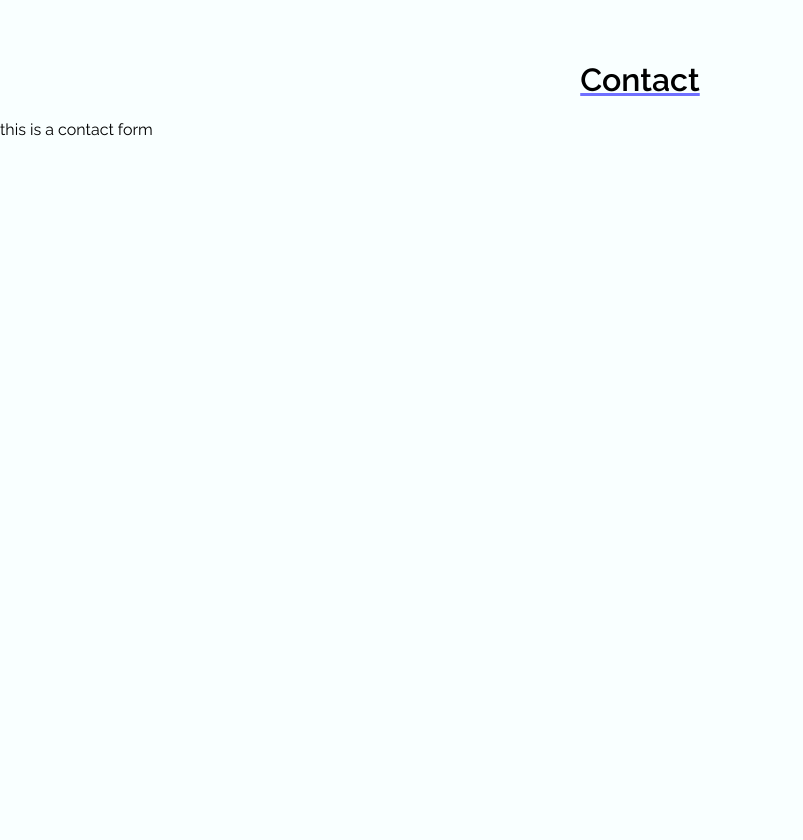
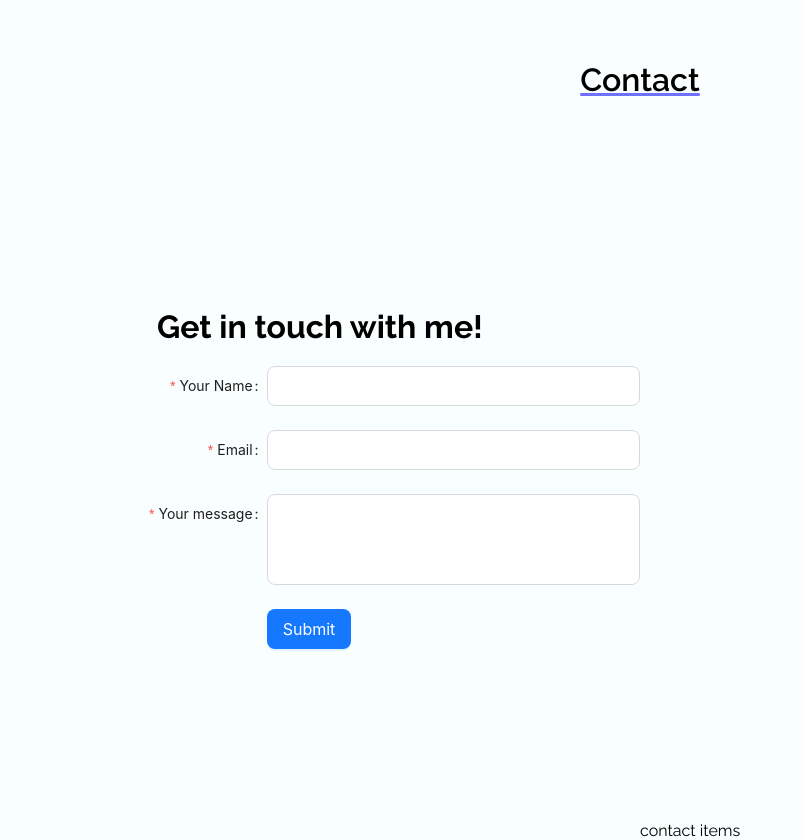
Before and after one commit to JakubSapko/JakubSapko.github.io, a React (Vite) app: page / in a window 1280 px wide. Shown: the part 3960-4800 px from the top of the page, without its empty margins (0-803 px from the left). Built offline with nearby package versions, Linux system fonts and the light colour scheme.

Commit message:
add: email contact form

```diff
--- a/package.json
+++ b/package.json
@@ -2,7 +2,7 @@
     "name": "portfolio_v2",
     "version": "0.0.0",
     "scripts": {
-        "dev": "vite --host",
+        "dev": "vite",
         "build": "tsc && vite build",
         "serve": "vite preview",
         "lint:fix": "eslint ./src --ext .jsx,.js,.ts,.tsx --quiet --fix --ignore-path ./.gitignore",
@@ -15,6 +15,9 @@
         "@egjs/grid": "^1.13.0",
         "@egjs/react-flicking": "^4.10.8",
         "@egjs/react-grid": "^1.14.0",
+        "@emailjs/browser": "^3.11.0",
+        "antd": "^5.5.1",
+        "email-js": "^2.0.2",
         "react": "^18.2.0",
         "react-dom": "^18.2.0",
         "react-icons": "^4.8.0",
--- a/src/Sections/Contact/Contact.tsx
+++ b/src/Sections/Contact/Contact.tsx
@@ -1,10 +1,14 @@
 import { ContactForm } from "../../components/ContactForm";
-
+import { ContactItems } from "../../components/ContactItems";
+import "./contact.scss";
 export const Contact = () => {
     return (
         <div id="contact" className="panel">
             <h1 className="important-text heading">Contact</h1>
-            <ContactForm />
+            <div className="contact-content">
+                <ContactForm />
+                <ContactItems />
+            </div>
         </div>
     );
 };
--- /dev/null
+++ b/src/Sections/Contact/contact.scss
@@ -0,0 +1,19 @@
+.contact-content {
+    display: grid;
+    grid-template-columns: 50% 50%;
+    height: 90%;
+    grid-template-rows: 100%;
+    grid-template-areas: "left right";
+    justify-items: start;
+    align-items: end;
+}
+
+.contact-form-container {
+    display: flex;
+    flex-direction: column;
+    justify-content: center;
+    align-items: center;
+    grid-area: left;
+    width: 100%;
+    height: 100%;
+}
--- a/src/components/ContactForm.tsx
+++ b/src/components/ContactForm.tsx
@@ -1,3 +1,117 @@
+import { useState } from "react";
+
+import { Button, Form, Input, notification } from "antd";
+import emailjs from "@emailjs/browser";
+
 export const ContactForm = () => {
-    return <div>this is a contact form</div>;
+    const [isLoading, setIsLoading] = useState<boolean>(false);
+
+    const onFinish = (values: any) => {
+        setIsLoading(true);
+        emailjs
+            .send(
+                "service_20jetyu",
+                "template_2jedrx1",
+                {
+                    from_name: values.name,
+                    message: values.message,
+                    reply_to: values.email,
+                },
+                "I9xt3rOxAqdhMavY8"
+            )
+            .then(
+                (result) => {
+                    setIsLoading(false);
+                    notification.success({
+                        message: `Success!`,
+                        description: `Thank you for contacting me! I will get back to you ASAP!`,
+                        placement: "bottomRight",
+                    });
+                },
+                (error) => {
+                    setIsLoading(false);
+                    notification.error({
+                        message: `Error!`,
+                        description: `Something went wrong when sending email :( )`,
+                        placement: "bottomRight",
+                    });
+                }
+            );
+    };
+
+    const onFinishFailed = (errorInfo: any) => {
+        notification.error({
+            message: `Error!`,
+            description: `Please fill in all the fields!`,
+            placement: "bottomRight",
+        });
+    };
+
+    return (
+        <div className="contact-form-container">
+            <h1 className="contact-form-title">Get in touch with me!</h1>
+            <Form
+                name="basic"
+                labelCol={{ span: 10 }}
+                wrapperCol={{ span: 20 }}
+                style={{ width: "100%" }}
+                initialValues={{ remember: true }}
+                onFinish={onFinish}
+                onFinishFailed={onFinishFailed}
+                autoComplete="off"
+                size="large"
+            >
+                <Form.Item
+                    label="Your Name"
+                    name="name"
+                    rules={[
+                        {
+                            required: true,
+                            message: "Please input your name!",
+                        },
+                    ]}
+                >
+                    <Input />
+                </Form.Item>
+
+                <Form.Item
+                    label="Email"
+                    name="email"
+                    rules={[
+                        {
+                            required: true,
+                            type: "email",
+                            message: "Please input your email!",
+                        },
+                    ]}
+                >
+                    <Input />
+                </Form.Item>
+
+                <Form.Item
+                    label="Your message"
+                    name="message"
+                    rules={[
+                        {
+                            required: true,
+                            message:
+                                "Hey, share your thoughts before sending me an email!",
+                        },
+                    ]}
+                >
+                    <Input.TextArea autoSize={{ minRows: 3, maxRows: 9 }} />
+                </Form.Item>
+
+                <Form.Item wrapperCol={{ offset: 10, span: 20 }}>
+                    <Button
+                        type="primary"
+                        htmlType="submit"
+                        loading={isLoading}
+                    >
+                        Submit
+                    </Button>
+                </Form.Item>
+            </Form>
+        </div>
+    );
 };
--- /dev/null
+++ b/src/components/ContactItems.tsx
@@ -0,0 +1,3 @@
+export const ContactItems = () => {
+    return <div className="contact-items-container">contact items</div>;
+};
```
Also changed, not shown: 1 other file (tests, documents, lock files or other folders).
